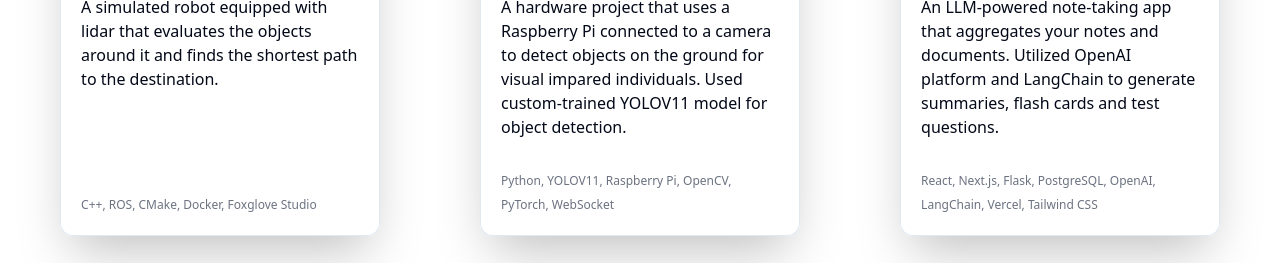
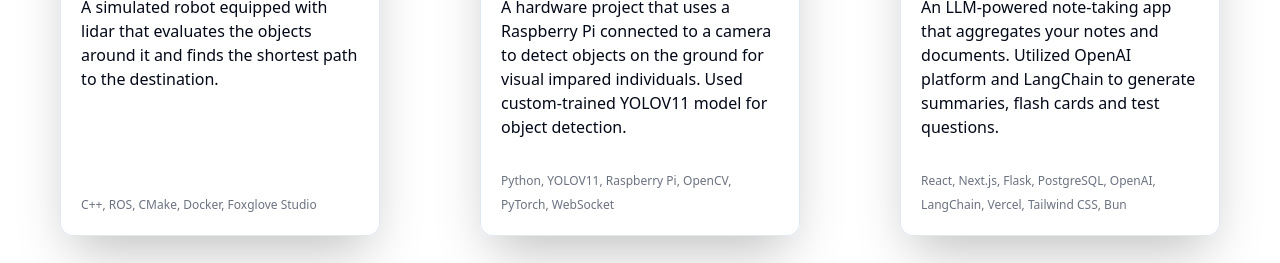
Before and after one commit to zxTomw/portfolio, a Next.js app: page / in a window 1280 px wide. Shown: the part 1194-1457 px from the top of the page. Built offline with nearby package versions, Linux system fonts and the light colour scheme.

Commit message:
project mod

```diff
--- a/components/projects.tsx
+++ b/components/projects.tsx
@@ -53,6 +53,7 @@ const projectList = [
       "LangChain",
       "Vercel",
       "Tailwind CSS",
+      "Bun",
     ],
   },
   {
```
